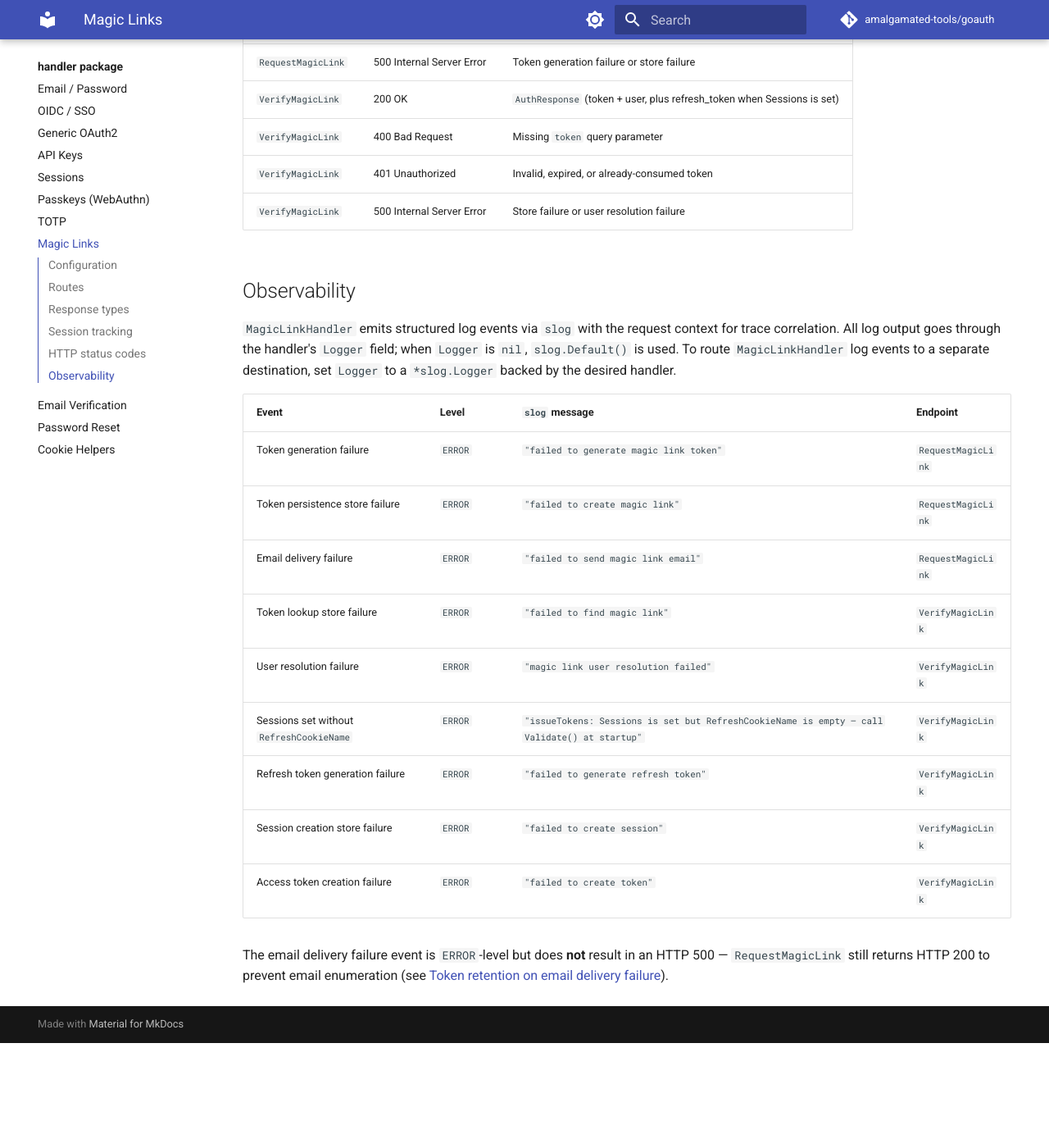
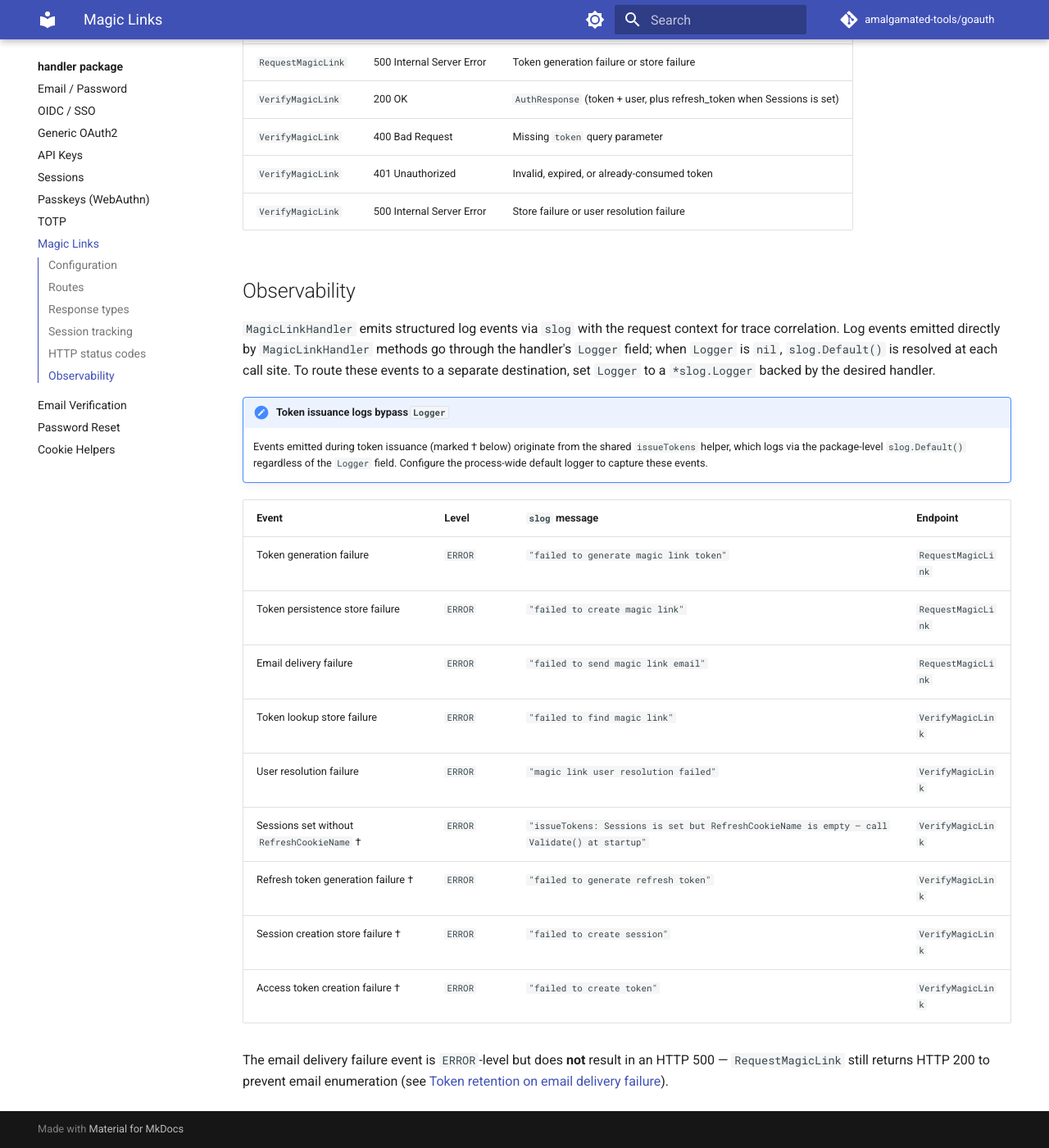
Before and after one commit to amalgamated-tools/goauth, an MkDocs documentation site: the page built from docs/handler/magic-links.md, in a window 1280 px wide and 1400 px high, scrolled down 2100 px. Shown: the whole window at 82% size. Built offline with MkDocs 1.6.1 and Material for MkDocs 9.7.7, drawn with Linux system fonts in a browser that asks for light colours; comment, search, counter and statistics services are not loaded; before the commit the page ends 3372 px from its top, so only the background shows below that; some of the changed text lies outside the part shown.

Commit message:
docs(handler): fix inaccurate Logger coverage claim in magic-links observability
Correct the observability section to note that token issuance events from
the shared issueTokens helper bypass h.Logger and use slog.Default()
directly. Also update the configuration example to show Logger as nil
(the default) rather than capturing slog.Default() at construction time.

```diff
--- a/docs/handler/magic-links.md
+++ b/docs/handler/magic-links.md
@@ -18,7 +18,7 @@ h := &handler.MagicLinkHandler{
     Sessions:          sessionStore,      // optional
     RefreshTokenTTL:   7 * 24 * time.Hour,
     RefreshCookieName: "refresh",
-    Logger:            slog.Default(), // optional; defaults to slog.Default() when nil
+    // Logger:         nil, // optional; when nil, slog.Default() is resolved at each log site
 }
 
 if err := h.Validate(); err != nil {
@@ -75,7 +75,10 @@ Session tracking and refresh token rotation work identically to `AuthHandler`
 
 ## Observability
 
-`MagicLinkHandler` emits structured log events via `slog` with the request context for trace correlation. All log output goes through the handler's `Logger` field; when `Logger` is `nil`, `slog.Default()` is used. To route `MagicLinkHandler` log events to a separate destination, set `Logger` to a `*slog.Logger` backed by the desired handler.
+`MagicLinkHandler` emits structured log events via `slog` with the request context for trace correlation. Log events emitted directly by `MagicLinkHandler` methods go through the handler's `Logger` field; when `Logger` is `nil`, `slog.Default()` is resolved at each call site. To route these events to a separate destination, set `Logger` to a `*slog.Logger` backed by the desired handler.
+
+!!! note "Token issuance logs bypass `Logger`"
+    Events emitted during token issuance (marked † below) originate from the shared `issueTokens` helper, which logs via the package-level `slog.Default()` regardless of the `Logger` field. Configure the process-wide default logger to capture these events.
 
 | Event | Level | `slog` message | Endpoint |
 |---|---|---|---|
@@ -84,9 +87,9 @@ Session tracking and refresh token rotation work identically to `AuthHandler`
 | Email delivery failure | `ERROR` | `"failed to send magic link email"` | `RequestMagicLink` |
 | Token lookup store failure | `ERROR` | `"failed to find magic link"` | `VerifyMagicLink` |
 | User resolution failure | `ERROR` | `"magic link user resolution failed"` | `VerifyMagicLink` |
-| Sessions set without `RefreshCookieName` | `ERROR` | `"issueTokens: Sessions is set but RefreshCookieName is empty — call Validate() at startup"` | `VerifyMagicLink` |
-| Refresh token generation failure | `ERROR` | `"failed to generate refresh token"` | `VerifyMagicLink` |
-| Session creation store failure | `ERROR` | `"failed to create session"` | `VerifyMagicLink` |
-| Access token creation failure | `ERROR` | `"failed to create token"` | `VerifyMagicLink` |
+| Sessions set without `RefreshCookieName` † | `ERROR` | `"issueTokens: Sessions is set but RefreshCookieName is empty — call Validate() at startup"` | `VerifyMagicLink` |
+| Refresh token generation failure † | `ERROR` | `"failed to generate refresh token"` | `VerifyMagicLink` |
+| Session creation store failure † | `ERROR` | `"failed to create session"` | `VerifyMagicLink` |
+| Access token creation failure † | `ERROR` | `"failed to create token"` | `VerifyMagicLink` |
 
 The email delivery failure event is `ERROR`-level but does **not** result in an HTTP 500 — `RequestMagicLink` still returns HTTP 200 to prevent email enumeration (see [Token retention on email delivery failure](#token-retention-on-email-delivery-failure)).
```
